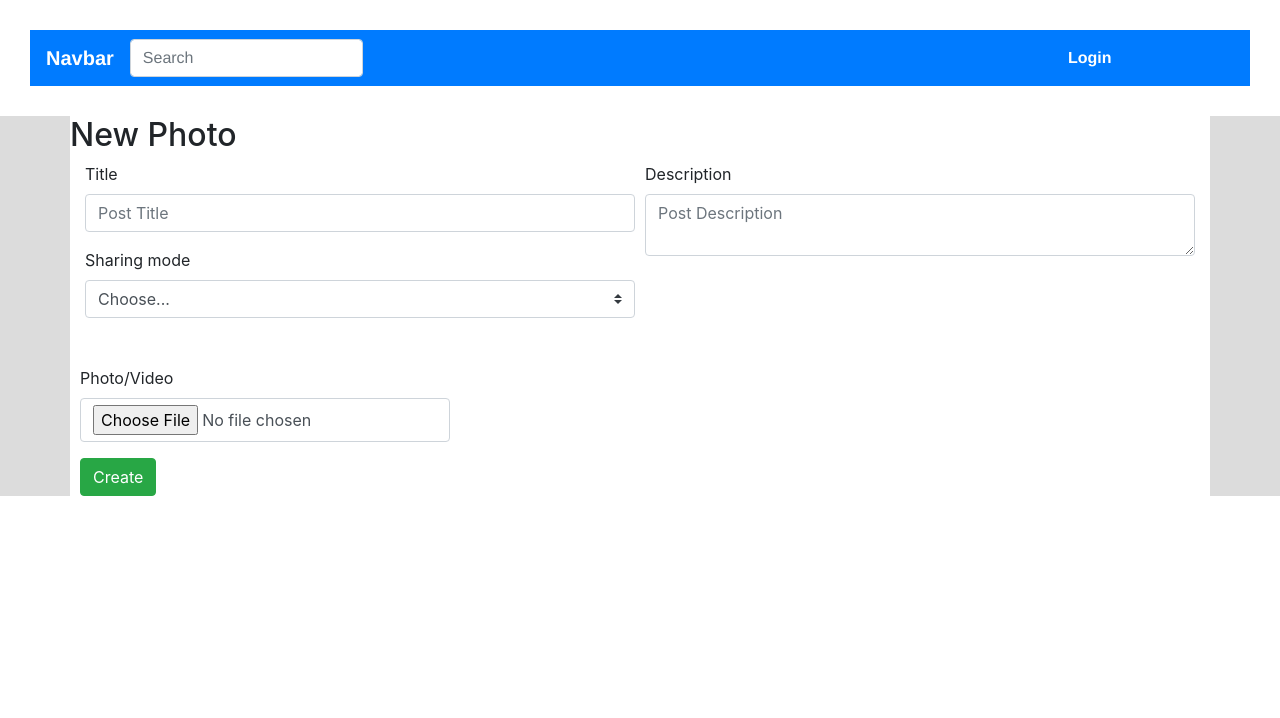
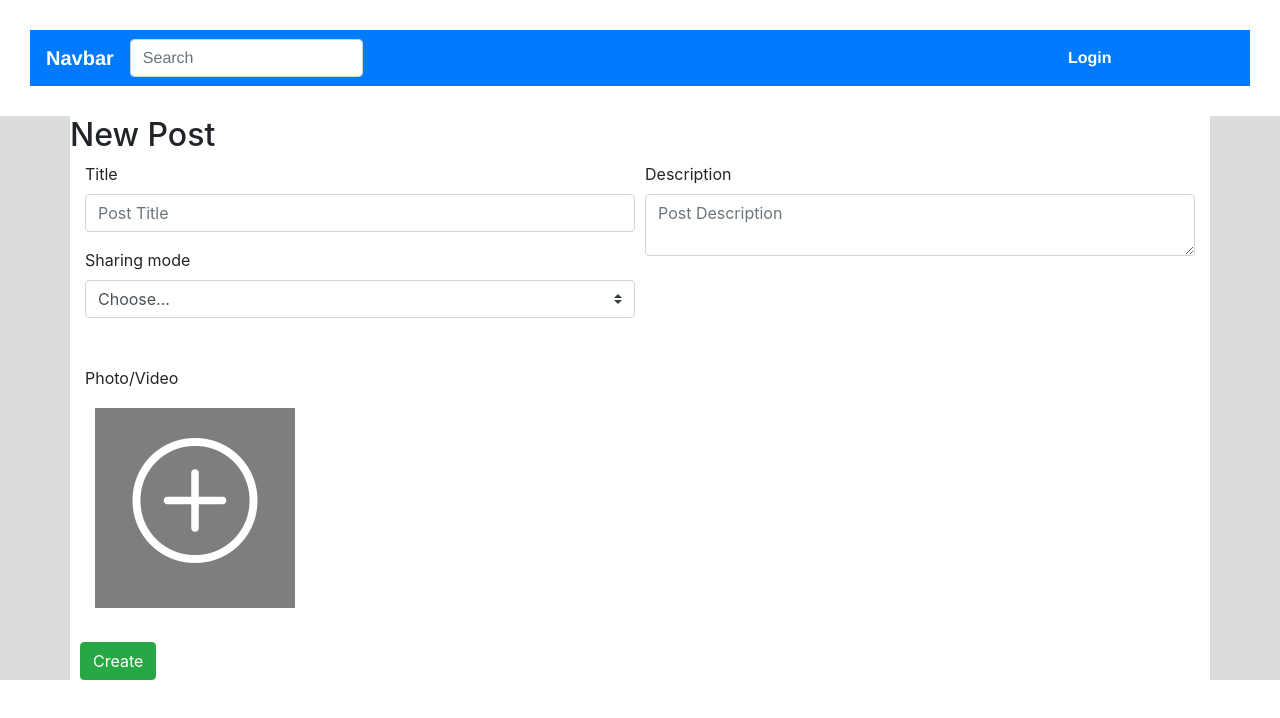
Before and after one commit to KaNology/instaclone-ui, a Vue app: page /profile/1/post/create in a window 1280 px wide. Shown: the top 718 px of the page. Built offline with nearby package versions, Linux system fonts and the light colour scheme.

Commit message:
PostPhotoPreview

```diff
--- a/src/views/Post/CreatePostView.vue
+++ b/src/views/Post/CreatePostView.vue
@@ -1,7 +1,7 @@
 <template>
     <div class="container" style="background-color: white;">
         <div class="row">
-            <h2>New Photo</h2>
+            <h2>New Post</h2>
         </div>
         <form action="">
             <div class="form-row mb-5">
@@ -26,12 +26,28 @@
                     </div>
                 </div>
             </div>
-            <div class="form-row">
-                <div class="form-group">
-                    <label>Photo/Video</label>
-                    <input type="file" class="form-control" accept="image/png, image/jpeg, image/jpg">
+            <div class="form-group">
+                <label>Photo/Video</label>
+
+                <div class="row">
+                    <div v-for="(image,key) in previewImages" :key="key" class="image-box col-3">
+                        <img :src="image" class="image-preview">
+                        <div class="image-layer">
+                            <i @click="removeImage(image)" class="image-close bi bi-x-circle"></i>
+                        </div>
+                    </div>
+                    <div class="col-3">
+                        <label class="image-label" for="file">
+                            <div class="image-icon">
+                                <i class="bi bi-plus-circle"></i>
+                            </div>
+                        </label>
+                        <input style="display: none;" @change="onFileChange" id="file" type="file" ref="uploadImage"
+                            class="form-control" accept="image/png, image/jpeg, image/jpg" multiple>
+                    </div>
                 </div>
             </div>
+
             <div class="form-row">
                 <button type="submit" class="btn btn-success">Create</button>
             </div>
@@ -44,7 +60,28 @@ export default {
     data() {
         return {
             id: null,
+            previewImages: [],
+            // active: false,
         };
+    },
+    methods: {
+        onFileChange() {
+            let files = this.$refs.uploadImage.files;
+            if (!files.length)
+                return;
+
+            for (let i = 0; i < files.length; i++) {
+                let reader = new FileReader
+                reader.onload = e => {
+                    this.previewImages.push(e.target.result)
+                }
+                reader.readAsDataURL(files[i])
+            }
+        },
+        removeImage(object) {
+            const filtersList = this.previewImages.filter(element => element !== object)
+            this.previewImages = filtersList
+        }
     },
     mounted() {
         this.id = this.$route.params.id;
@@ -53,5 +90,51 @@ export default {
 }
 </script>
 <style>
+.image-preview {
+    width: 200px;
+    height: 200px;
+    display: block;
+    margin: 10px 10px;
+    object-fit: cover;
+}
 
+.image-layer {
+    width: 200px;
+    height: 200px;
+    display: block;
+    margin: 10px 10px;
+
+    color: white;
+    font-size: 30px;
+
+    position: absolute;
+    top: 0px;
+
+    background-color: black;
+    opacity: 0;
+}
+
+.image-box:hover>.image-layer {
+    opacity: 0.5;
+}
+
+.image-close {
+    position: absolute;
+    right: 10px;
+
+    cursor: pointer;
+}
+
+.image-icon {
+    display: block;
+    width: 200px;
+    height: 200px;
+    margin: 10px 10px;
+
+    color: white;
+    text-align: center;
+    font-size: 125px;
+    background-color: black;
+    opacity: calc(50%);
+}
 </style>
```
